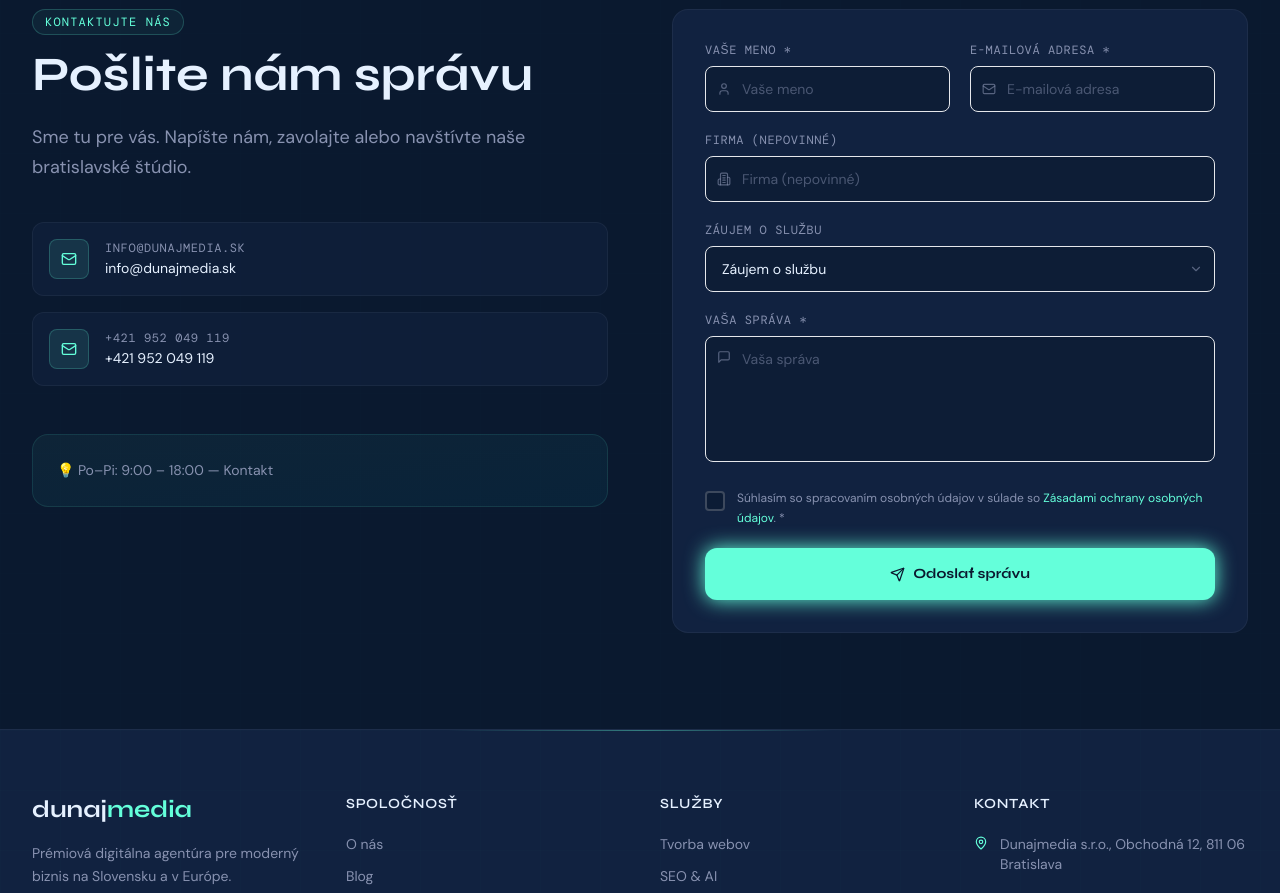
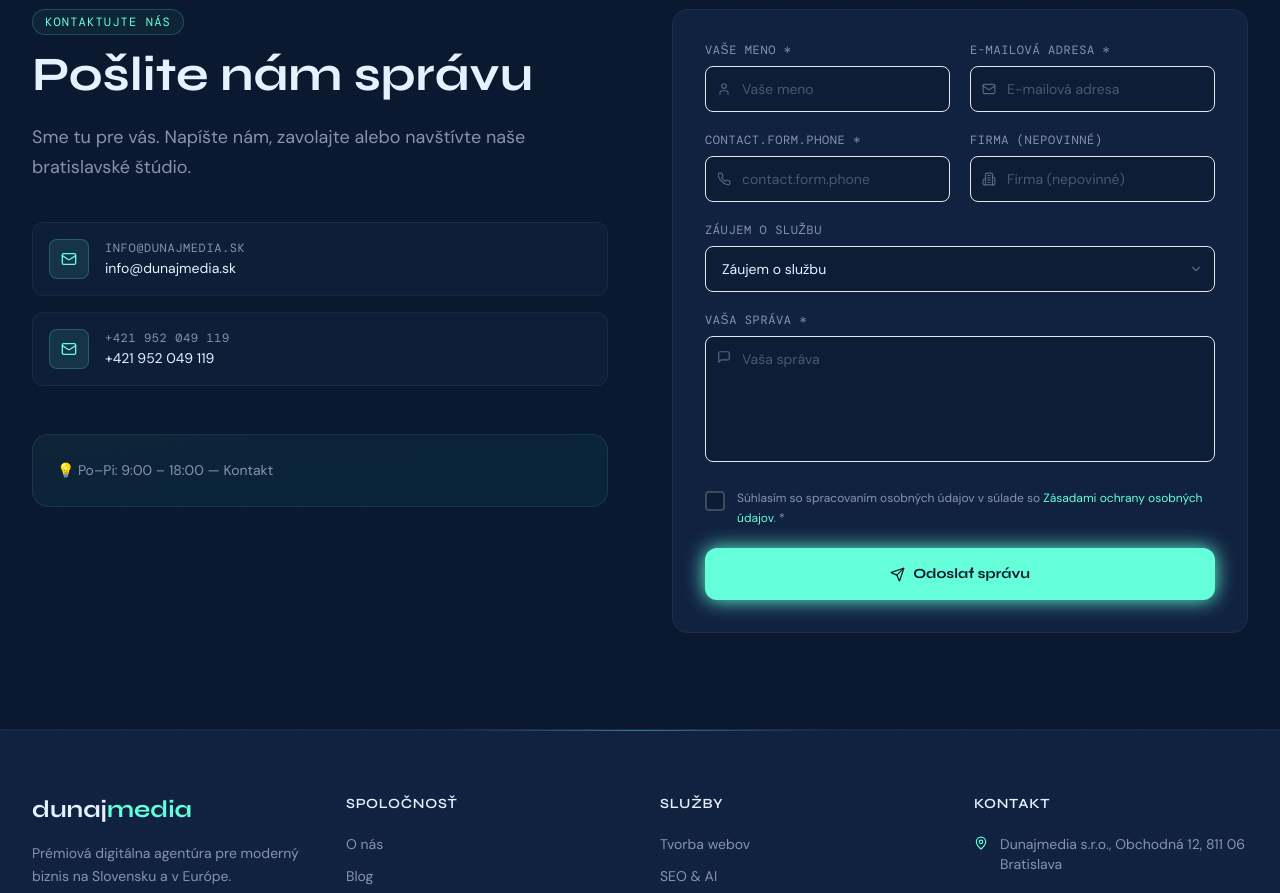
Before and after one commit to Ademsems/dunajmedia, a Next.js app: page / in a window 1280 px wide. Shown: the part 4760-5653 px from the top of the page. Built offline with nearby package versions, Linux system fonts and the light colour scheme.

Commit message:
Add files via upload

```diff
--- a/src/components/ContactForm.tsx
+++ b/src/components/ContactForm.tsx
@@ -2,13 +2,14 @@
 
 import { useState } from 'react';
 import { motion, AnimatePresence } from 'framer-motion';
-import { Send, CheckCircle, AlertCircle, User, Mail, Building2, MessageSquare, ChevronDown } from 'lucide-react';
+import { Send, CheckCircle, AlertCircle, User, Mail, Building2, MessageSquare, ChevronDown, Phone } from 'lucide-react';
 import Link from 'next/link';
 import { useLanguage } from '@/context/LanguageContext';
 
 interface FormState {
   name: string;
   email: string;
+  phone: string;
   company: string;
   service: string;
   message: string;
@@ -18,6 +19,7 @@
 const initialState: FormState = {
   name: '',
   email: '',
+  phone: '',
   company: '',
   service: '',
   message: '',
@@ -46,7 +48,7 @@
   const handleSubmit = async (e: React.MouseEvent) => {
     e.preventDefault();
 
-    if (!form.name || !form.email || !form.message) {
+    if (!form.name || !form.email || !form.phone || !form.message) {
       setStatus('error');
       setTimeout(() => setStatus('idle'), 4000);
       return;
@@ -187,7 +189,26 @@
                 </div>
               </div>
 
-              {/* Company */}
+              {/* Phone + Company */}
+              <div className="grid sm:grid-cols-2 gap-5">
+                <div>
+                  <label className="block text-xs font-mono text-slate-text uppercase tracking-wider mb-2">
+                    {t('contact.form.phone')} *
+                  </label>
+                  <div className="relative">
+                    <Phone size={14} className="absolute left-3 top-1/2 -translate-y-1/2 text-slate-text/60 pointer-events-none" />
+                    <input
+                      name="phone"
+                      type="tel"
+                      value={form.phone}
+                      onChange={handleChange}
+                      onFocus={() => setFocused('phone')}
+                      onBlur={() => setFocused(null)}
+                      placeholder={t('contact.form.phone')}
+                      className={`${inputBase} pl-9 ${focused === 'phone' ? 'border-aqua/60' : 'border-white/8'}`}
+                    />
+                  </div>
+                </div>
                 <div>
                   <label className="block text-xs font-mono text-slate-text uppercase tracking-wider mb-2">
                     {t('contact.form.company')}
@@ -204,6 +225,7 @@
                       placeholder={t('contact.form.company')}
                       className={`${inputBase} pl-9 ${focused === 'company' ? 'border-aqua/60' : 'border-white/8'}`}
                     />
+                  </div>
                 </div>
               </div>
 
```
Lines whose indentation alone changed are shown as unchanged.
